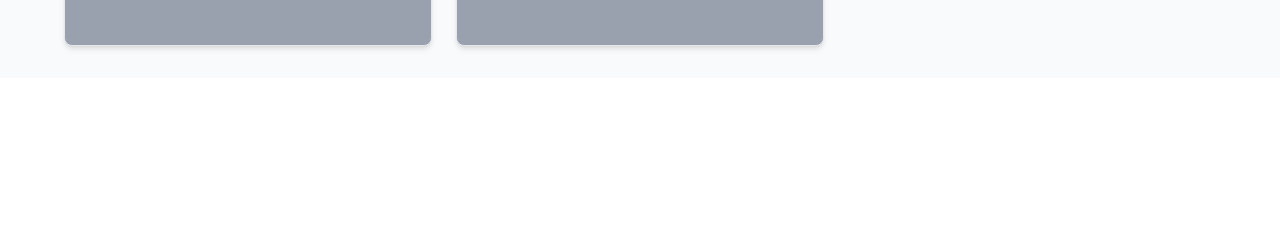
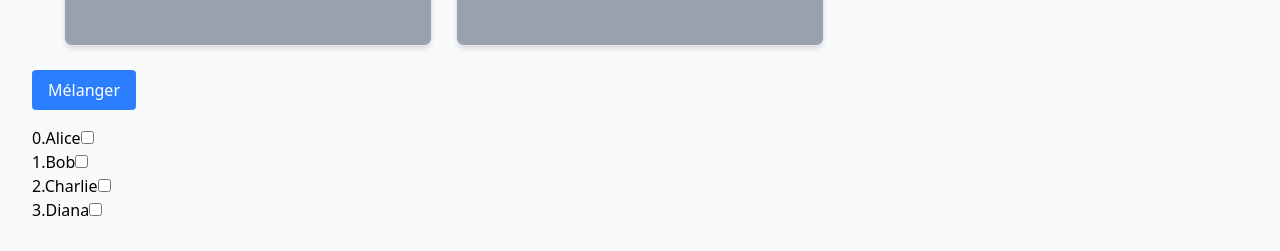
Before and after one commit to KathCh-dev/Simplon-Connect, a React (Vite) app: page / in a window 1280 px wide. Shown: the part 1555-1806 px from the top of the page. Before the commit the page ends 1633 px from the top, so only its background shows below. Built offline with nearby package versions, Linux system fonts and the light colour scheme.

Commit message:
création d'un composant ShuffleList avec checkbox

```diff
--- a/src/App.jsx
+++ b/src/App.jsx
@@ -3,6 +3,7 @@ import { members } from "./data/members";
 import MemberForm from "./components/MemberForm";
 import { useState } from "react";
 import DeleteMode from "./components/DeleteMode";
+import ShuffleList from "./components/ShuffleList";
 
 function App() {
   // on déclare une constante qui va utiliser un useState qui contient les informations du localStorage
@@ -51,6 +52,13 @@ function App() {
           onDelete={handleDeleteMember}></MemberCard>
         ))}
       </div>
+
+      <br />
+
+      <div>
+        <ShuffleList></ShuffleList>
+      </div>
+
     </div>
   );
 }
--- /dev/null
+++ b/src/components/ShuffleList.jsx
@@ -0,0 +1,40 @@
+import { useState } from "react";
+
+const initialNames = [
+    {id: 1, name: "Alice"},
+    {id: 2, name: "Bob"},
+    {id: 3, name: "Charlie"},
+    {id: 4, name: "Diana"},
+];
+
+function ShuffleList(){
+
+    const [names, setNames] = useState(initialNames);
+
+    const shuffle = () => {
+        setNames([...names].sort(() => Math.random() - 0.5))
+    };
+
+    return(
+        <div>
+            <button
+            onClick={shuffle}
+            className="mb-4 px-4 py-2 bg-blue-500 text-white rounded hover:bg-blue-600">
+                Mélanger
+            </button>
+            <ul>
+                {names.map((person, index) => (
+                    <li
+                    key = {person.id}>
+                        <span>
+                            {index}.{person.name}
+                        </span>
+                        <input type="checkbox"  />
+                    </li>
+                ))}
+            </ul>
+        </div>
+    );
+}
+
+export default ShuffleList
```
